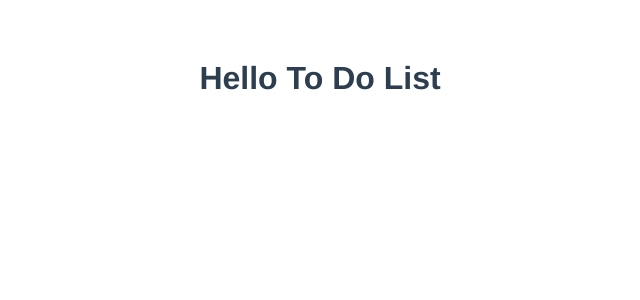
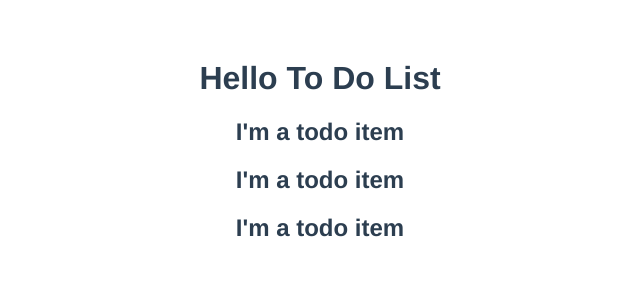
Before and after one commit to hrissolo/todo-vue, a Vue app: page / in a window 1280 px wide. Shown: the top 300 px of the page, without its empty margins (320-960 px from the left). Built offline with nearby package versions, Linux system fonts and the light colour scheme.

Commit message:
to do list showing. not keys

```diff
--- a/src/components/ToDoList.vue
+++ b/src/components/ToDoList.vue
@@ -1,5 +1,10 @@
 <template>
+<div>
   <h1>Hello To Do List</h1>
+     <div v-for="item in todos" :key="item.id">
+      <todo-item />
+    </div>
+</div>
 </template>
 
 <script>
```
